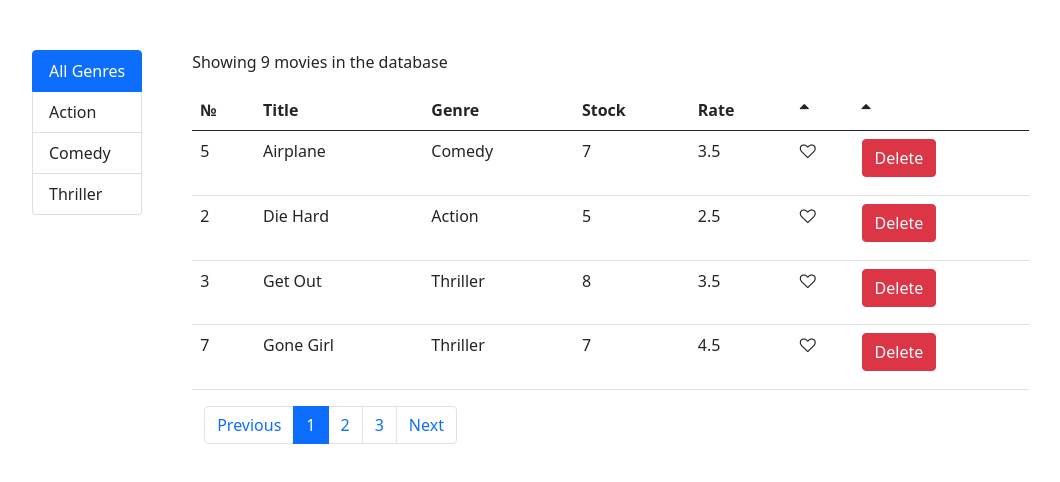
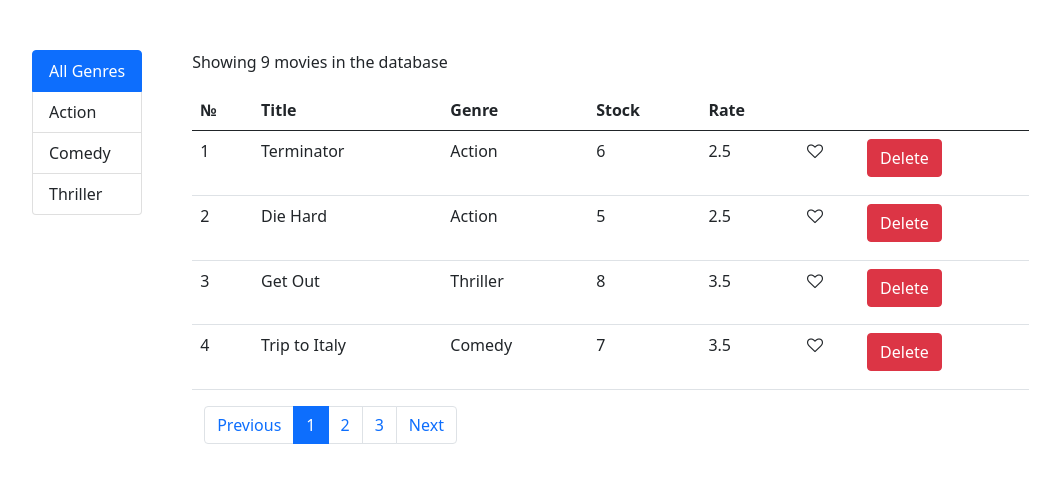
Before and after one commit to Beginner777-cpp/movieReact, a React (Create React App) app: page / in a window 1280 px wide. Shown: the top 482 px of the page, without its empty margins (50-1110 px from the left). Built offline with nearby package versions, Linux system fonts and the light colour scheme.

Commit message:
fixed sortIcon change

```diff
--- a/src/Components/common/tableHeader.jsx
+++ b/src/Components/common/tableHeader.jsx
@@ -10,13 +10,14 @@ class TableHeader extends Component {
   };
   renderSortIcon = (column) => {
     const { setColumnSort } = this.props;
-    if (column.path !== setColumnSort.path) {
+    console.log(setColumnSort);
+    if (column.path !== setColumnSort.name) {
       return null;
     }
     if (setColumnSort.type === "asc") {
-      return <i class="fa fa-sort-asc" aria-hidden="true"></i>;
+      return <i className="fa fa-sort-asc" aria-hidden="true"></i>;
     }
-    return <i class="fa fa-sort-desc" aria-hidden="true"></i>;
+    return <i className="fa fa-sort-desc" aria-hidden="true"></i>;
   };
   render() {
     const { columns } = this.props;
@@ -25,7 +26,7 @@ class TableHeader extends Component {
         <tr>
           <th>№</th>
           {columns.map((column) => (
-            <th
+            <th className="clickable"
               key={column.path || column.key}
               onClick={() => this.onSort(column.path)}
             >
--- a/src/Components/movie.jsx
+++ b/src/Components/movie.jsx
@@ -15,7 +15,7 @@ class Movie extends Component {
       currentPage: 1,
       pageSize: 4,
       selectedGenre: { _id: "", name: "All Genres" },
-      setColumnSort: { name: "title", type: "asc" },
+      setColumnSort: { name: "", type: "asc" },
     };
   }
   componentDidMount() {
--- a/src/index.css
+++ b/src/index.css
@@ -31,3 +31,7 @@ margin: 50px;
 .content{
   width: 75%;
 }
+
+.clickable{
+  cursor: pointer;
+}
```
